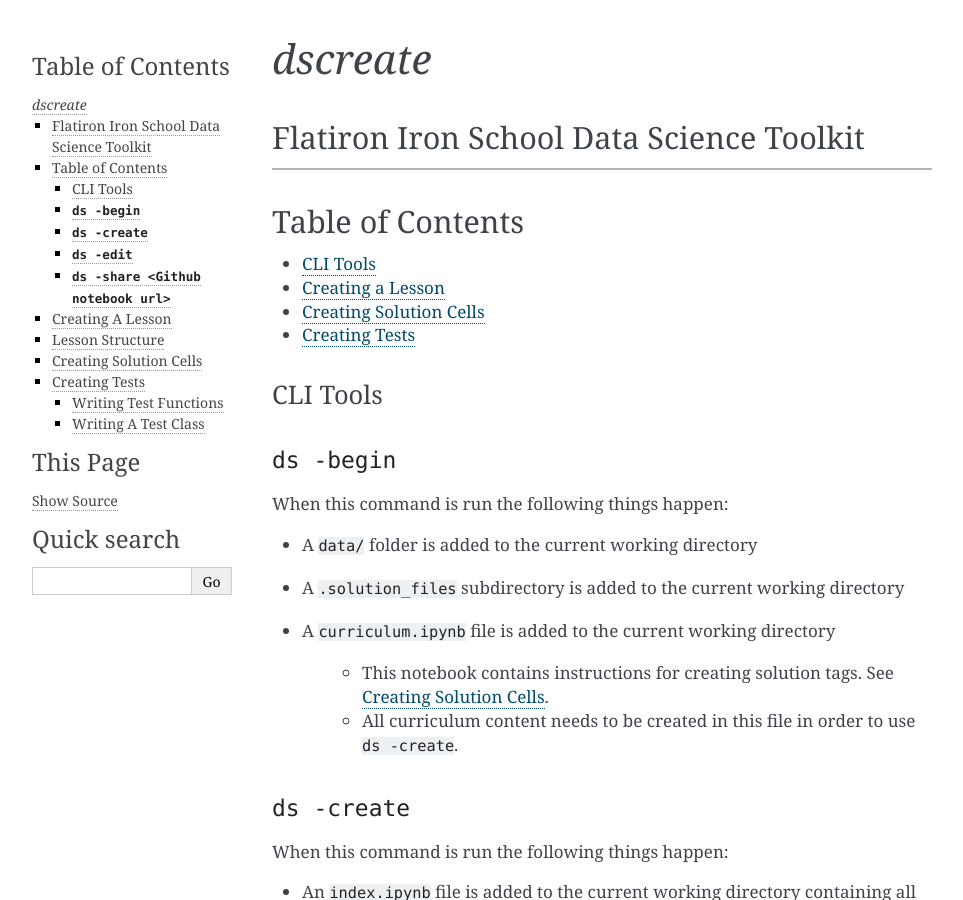
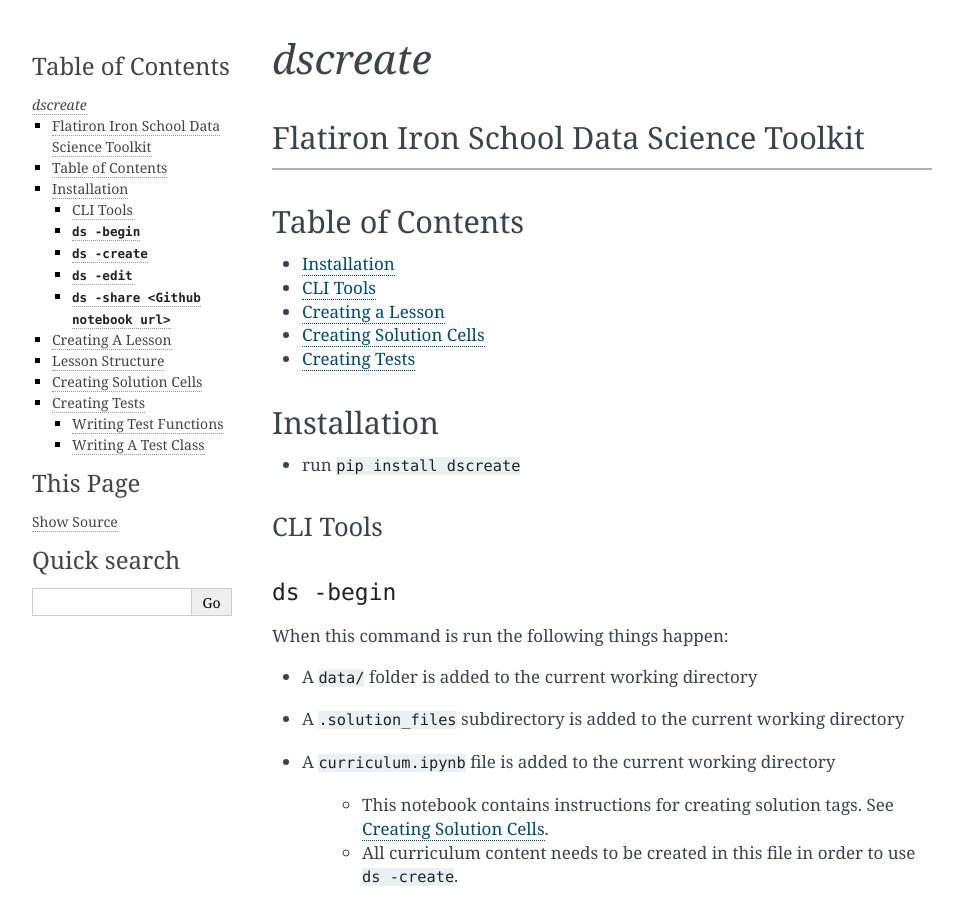
Before and after one commit to Spencerx/dscreate, a Sphinx documentation site: the page built from docs/index.rst, in a window 1280 px wide and 900 px high. Shown: the whole window, without its empty margins (148-1111 px from the left). Built offline with Sphinx 7.4.7, drawn with Linux system fonts in a browser that asks for light colours.

Commit message:
Docs edit

```diff
--- a/README.rst
+++ b/README.rst
@@ -13,6 +13,10 @@
 =========================================
 
 -------------------------------------------------------
+
+Installation
+============
+* run ``pip install dscreate``
 
 Table of Contents
 ==================
--- a/docs/index.rst
+++ b/docs/index.rst
@@ -11,12 +11,16 @@
 Table of Contents
 ==================
 
+* `Installation <#installation>`_
 * `CLI Tools <#cli-tools>`_
 * `Creating a Lesson <#creating-a-lesson>`_
 * `Creating Solution Cells <#creating-solution-cells>`_
 * `Creating Tests <#creating-tests>`_
 
-.. _cli-tools:
+Installation
+============
+* run ``pip install dscreate``
+
 
 -------------
 CLI Tools
```
